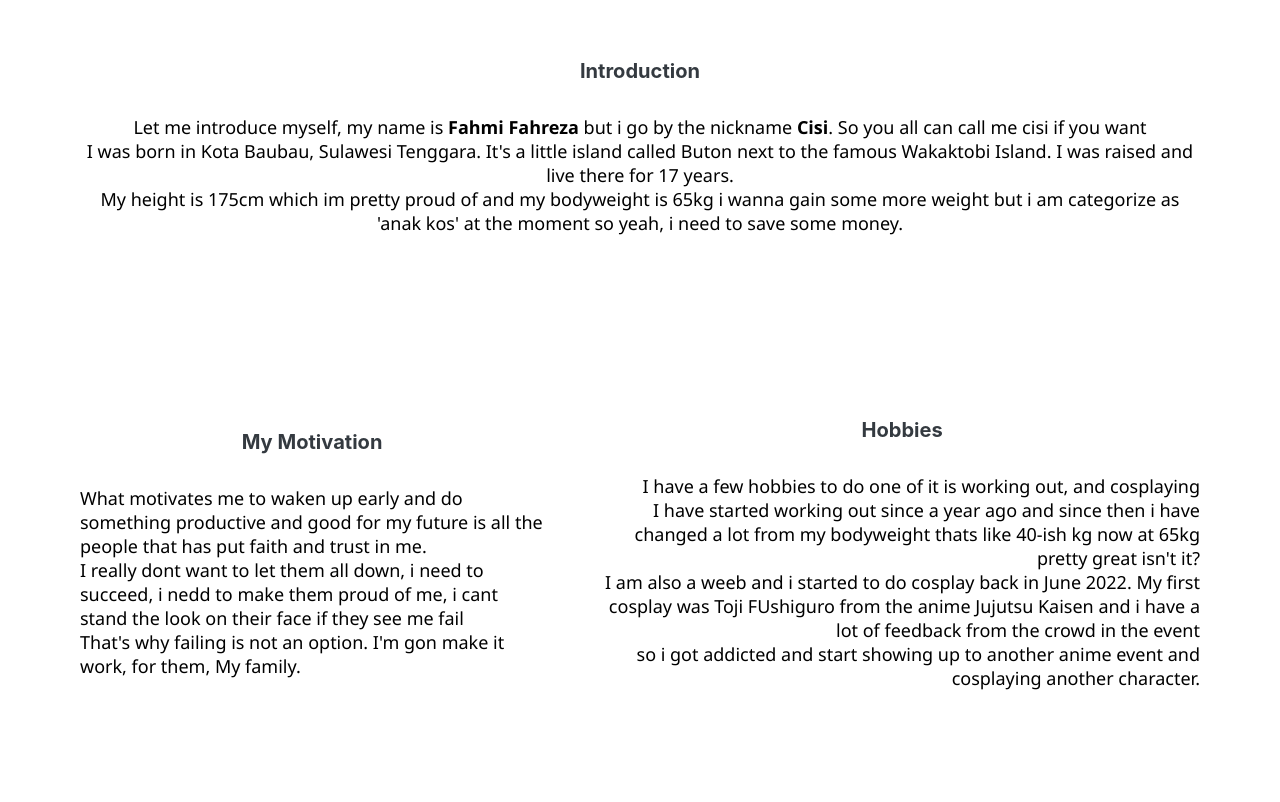
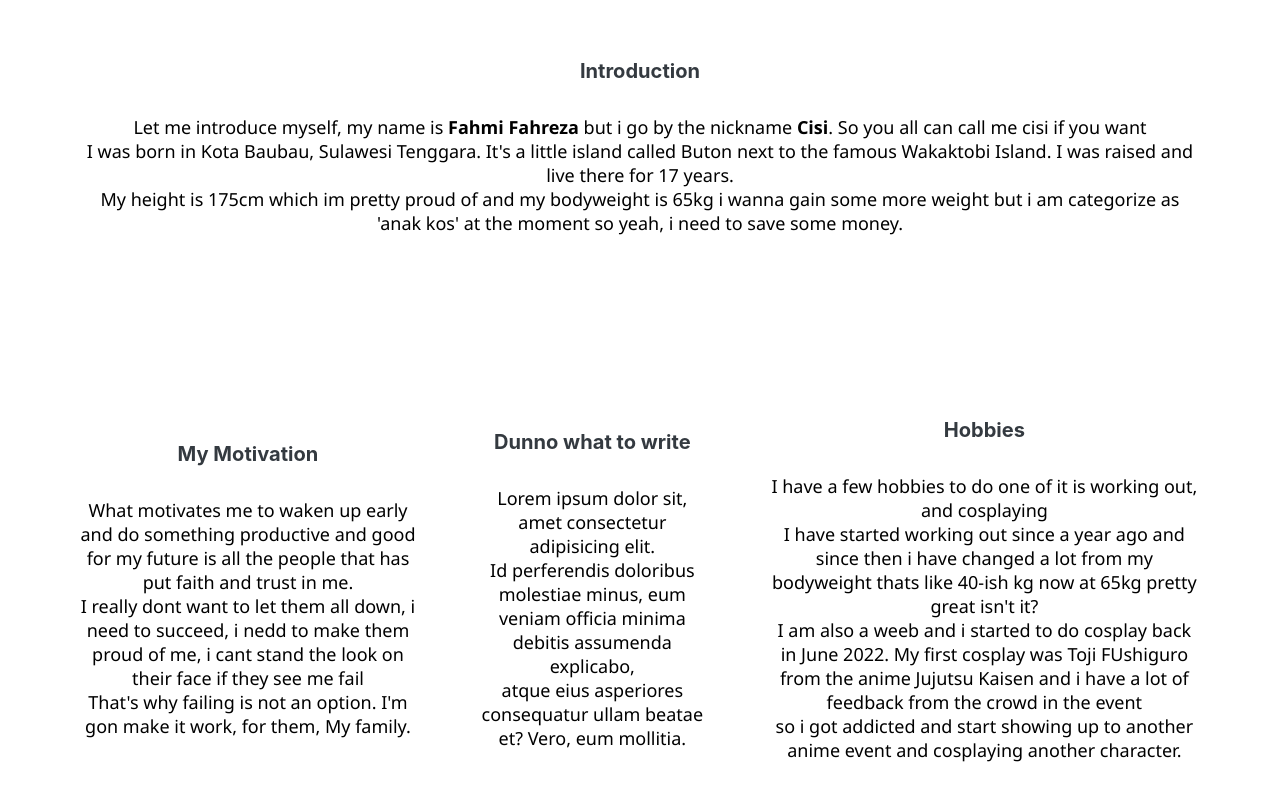
Before and after one commit to zettacamp-fahmi-fahreza/njay, a plain HTML site: page about.html in a window 1280 px wide. Shown: the part 663-1465 px from the top of the page. Drawn offline with Linux system fonts and the light colour scheme.

Commit message:
edit aboutpage

```diff
--- a/about.html
+++ b/about.html
@@ -8,7 +8,6 @@
     <link rel="stylesheet" href="styles.css" />
   </head>
   <body>
-
     <div class="nav">
       <input type="checkbox" id="nav-check" />
       <div class="nav-header">
@@ -35,8 +34,9 @@
         <div>
           <h6>Introduction</h6>
           <p>
-            Let me introduce myself, my name is <b>Fahmi Fahreza</b> but i go by the
-            nickname <b>Cisi</b>. So you all can call me cisi if you want <br />
+            Let me introduce myself, my name is <b>Fahmi Fahreza</b> but i go by
+            the nickname <b>Cisi</b>. So you all can call me cisi if you want
+            <br />
             I was born in Kota Baubau, Sulawesi Tenggara. It's a little island
             called Buton next to the famous Wakaktobi Island. I was raised and
             live there for 17 years. <br />
@@ -48,17 +48,41 @@
       </div>
       <div class="container">
         <div>
-            <h6>My Motivation</h6>
-            <p class="left">What motivates me to waken up early and do something productive and good for my future is all the people that has put faith and trust in me.<br>
-            I really dont want to let them all down, i need to succeed, i nedd to make them proud of me, i cant stand the look on their face if they see me fail <br>
-        That's why failing is not an option. I'm gon make it work, for them, My family.</p>
+          <h6>My Motivation</h6>
+          <p >
+            What motivates me to waken up early and do something productive and
+            good for my future is all the people that has put faith and trust in
+            me.<br />
+            I really dont want to let them all down, i need to succeed, i nedd
+            to make them proud of me, i cant stand the look on their face if
+            they see me fail <br />
+            That's why failing is not an option. I'm gon make it work, for them,
+            My family.
+          </p>
         </div>
         <div>
-            <h6>Hobbies</h6>
-            <p class="right">I have a few hobbies to do one of it is working out, and cosplaying <br>
-            I have started working out since a year ago and since then i have changed a lot from my bodyweight thats like 40-ish kg now at 65kg pretty great isn't it?<br>
-        I am also  a weeb and i started to do cosplay back in June 2022. My first cosplay was Toji FUshiguro from the anime Jujutsu Kaisen and i have a lot of feedback from the crowd in the event <br>
-        so i got addicted and start showing up to another anime event and cosplaying another character.</p>
+          <h6>Dunno what to write</h6>
+          <p>
+            Lorem ipsum dolor sit, amet consectetur adipisicing elit.<br> Id
+            perferendis doloribus molestiae minus, eum veniam officia minima
+            debitis assumenda explicabo,<br> atque eius asperiores consequatur ullam
+            beatae et? Vero, eum mollitia.
+          </p>
+        </div>
+        <div>
+          <h6>Hobbies</h6>
+          <p >
+            I have a few hobbies to do one of it is working out, and cosplaying
+            <br />
+            I have started working out since a year ago and since then i have
+            changed a lot from my bodyweight thats like 40-ish kg now at 65kg
+            pretty great isn't it?<br />
+            I am also a weeb and i started to do cosplay back in June 2022. My
+            first cosplay was Toji FUshiguro from the anime Jujutsu Kaisen and i
+            have a lot of feedback from the crowd in the event <br />
+            so i got addicted and start showing up to another anime event and
+            cosplaying another character.
+          </p>
         </div>
       </div>
     </div>
--- a/styles.css
+++ b/styles.css
@@ -125,7 +125,7 @@
 
   .container{
     display: flex;
-    flex-direction: row;
+    flex-wrap: nowrap;
     align-items: center;
     padding: 20px;
 
@@ -156,14 +156,3 @@
     width: 100px;
     margin: 0 70px 0 70px;
   }
-
-  .left{
-    text-align: left;
-  }
-  .right{
-    text-align: right;
-  }
-
-  .bacco{
-    background-color: beige;
-  }
```
